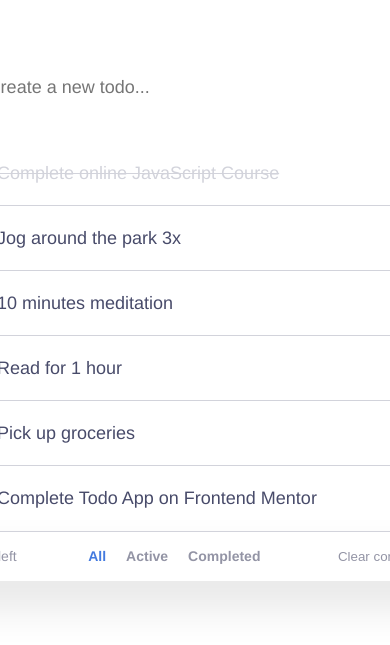
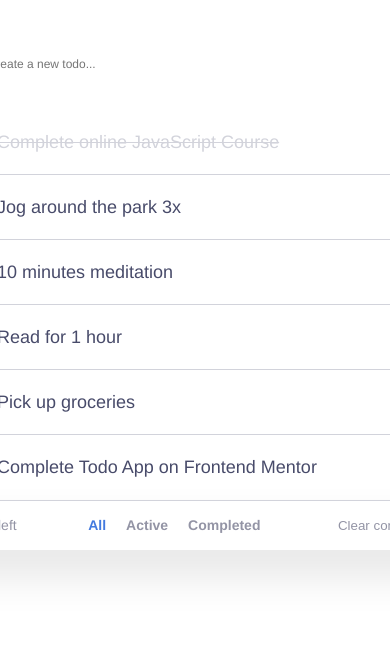
Before and after one commit to adamhm/todo-app, a React (Vite) app: page / in a window 390 px wide. Shown: the part 103-748 px from the top of the page. Built offline with nearby package versions, Linux system fonts and the light colour scheme.

Commit message:
add mobile view rules to the Textbox component

```diff
--- a/src/components/TextBox/TextBox.module.scss
+++ b/src/components/TextBox/TextBox.module.scss
@@ -34,3 +34,15 @@
         color: getThemedValue(dark, TextBox, text-color);
     }
 }
+
+@media screen and (max-width: 768px) {
+    .TextBox {
+        flex: 0 0 48px;
+        margin-top: 20px;
+
+        [type="text"] {
+            height: 24px;
+            font-size: 12px;
+        }
+    }
+}
```
